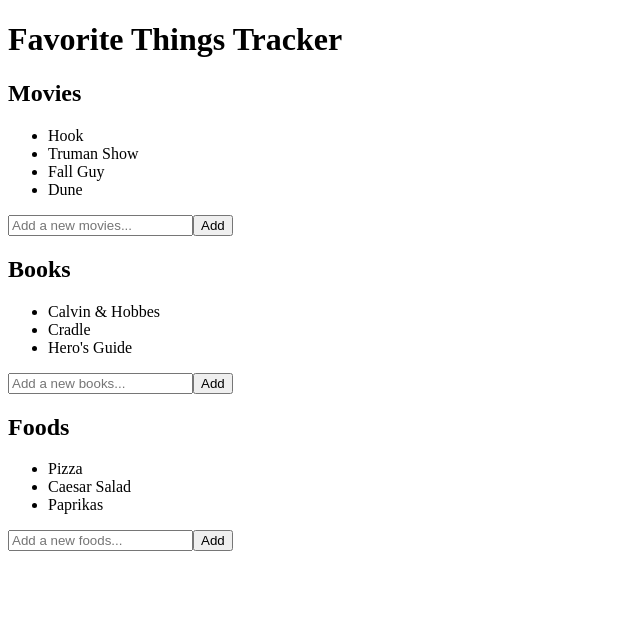
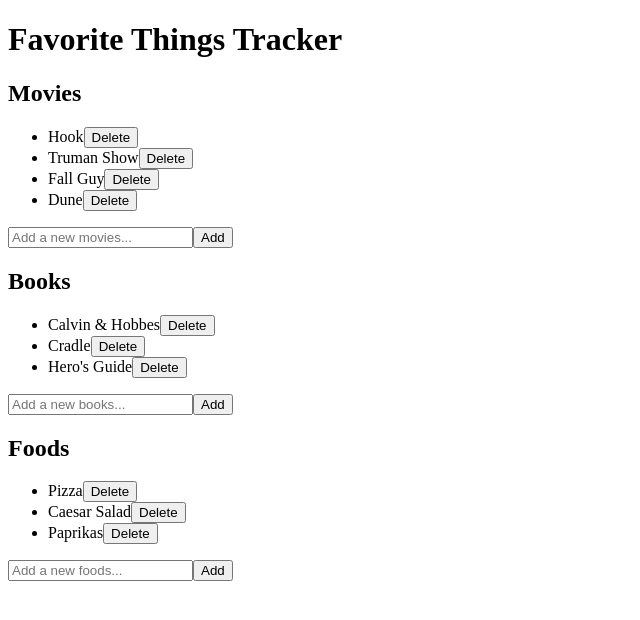
Before and after one commit to pantheman1/favorite-things, a React (Create React App) app: page / in a window 1280 px wide. Shown: the top 620 px of the page, without its empty margins (0-640 px from the left). Built offline with nearby package versions, Linux system fonts and the light colour scheme.

Commit message:
Add function to delete an item. Add delete button next to each item

```diff
--- a/src/components/FavoriteList.jsx
+++ b/src/components/FavoriteList.jsx
@@ -19,12 +19,21 @@ const FavoriteList = ({title, initialItems }) => {
         setNewItem("");
     };
 
+    // Function to delete an item by index
+    const handleDeleteItem = (indexToDelete) => {
+        const updatedItems = items.filter((_, index) => index !== indexToDelete);
+        setItems(updatedItems);
+    };
+
     return (
         <div className="bg-white shadow-md rounded-lg p-4 m-2">
             <h2 className="text-xl font-bold">{title}</h2>
             <ul className="list-disc pl-5">
                 {items.map((item, index) => (
-                    <li key={index} className="text-gray-700">{item}</li>
+                    <li key={index} className="text-gray-700">
+                        {item}
+                        <button onClick={() => handleDeleteItem(index)}>Delete</button>
+                    </li>
                 ))}
             </ul>
             {/* Input for new items */}
```
